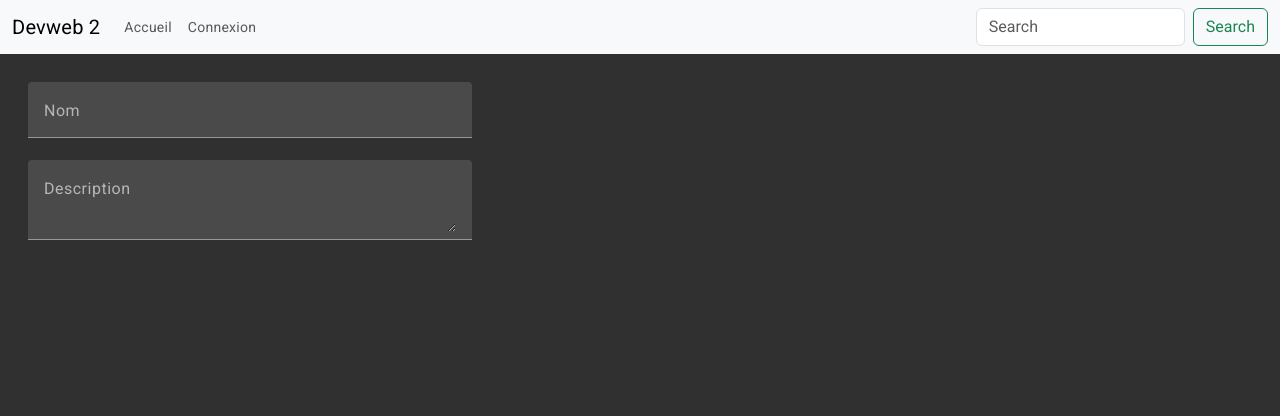
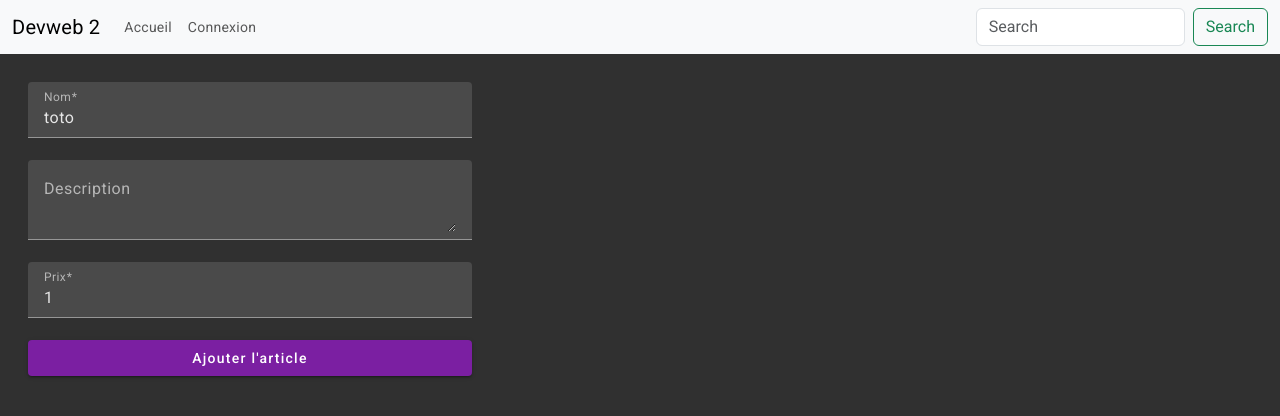
Before and after one commit to fbansept/devweb2_24, an Angular app: page /ajout-article in a window 1280 px wide. Shown: the top 416 px of the page. Built offline with nearby package versions, Linux system fonts and the light colour scheme.

Commit message:
validation

```diff
--- a/src/app/edit-article/edit-article.component.html
+++ b/src/app/edit-article/edit-article.component.html
@@ -1,13 +1,36 @@
-<form class="formulaire">
-
+<form class="formulaire" (ngSubmit)="onSubmit()" [formGroup]="formulaire">
   <mat-form-field>
     <mat-label>Nom</mat-label>
-    <input matInput placeholder="Ex : Expresso" />
+    <input matInput placeholder="Ex : Expresso" formControlName="nom" />
+
+    @if(formulaire.get('nom')?.hasError('required')) {
+    <mat-error>Le nom est obligatoire</mat-error>
+    } @if(formulaire.get('nom')?.hasError('minlength')) {
+    <mat-error>Le nom doit avoir 3 caractères minimum</mat-error>
+    } @if(formulaire.get('nom')?.hasError('maxlength')) {
+    <mat-error>Le nom doit avoir 100 caractères maximum</mat-error>
+    }
   </mat-form-field>
 
   <mat-form-field>
     <mat-label>Description</mat-label>
-    <textarea matInput placeholder="Ex : Description du café ..."></textarea>
+    <textarea
+      matInput
+      placeholder="Ex : Description du café ..."
+      formControlName="description"
+    ></textarea>
   </mat-form-field>
 
+  <mat-form-field>
+    <mat-label>Prix</mat-label>
+    <input [min]="prixMinimum" matInput type="number" formControlName="prix" />
+
+    @if(formulaire.get('prix')?.hasError('required')) {
+    <mat-error>Le prix est obligatoire</mat-error>
+    } @if(formulaire.get('prix')?.hasError('min')) {
+    <mat-error>Le prix doit être positif</mat-error>
+    }
+  </mat-form-field>
+
+  <button mat-raised-button color="primary">Ajouter l'article</button>
 </form>
--- a/src/app/edit-article/edit-article.component.ts
+++ b/src/app/edit-article/edit-article.component.ts
@@ -1,14 +1,61 @@
-import { Component } from '@angular/core';
+import { HttpClient, HttpClientModule } from '@angular/common/http';
+import { Component, inject } from '@angular/core';
+import {
+  FormBuilder,
+  FormGroup,
+  FormsModule,
+  ReactiveFormsModule,
+  Validators,
+} from '@angular/forms';
+import { MatButtonModule } from '@angular/material/button';
 import { MatFormFieldModule } from '@angular/material/form-field';
 import { MatInputModule } from '@angular/material/input';
 
 @Component({
   selector: 'app-edit-article',
   standalone: true,
-  imports: [MatInputModule, MatFormFieldModule],
+  imports: [
+    MatInputModule,
+    MatFormFieldModule,
+    MatButtonModule,
+    FormsModule,
+    ReactiveFormsModule,
+    HttpClientModule,
+  ],
   templateUrl: './edit-article.component.html',
-  styleUrl: './edit-article.component.scss'
+  styleUrl: './edit-article.component.scss',
 })
 export class EditArticleComponent {
+  prixMinimum: number = 0.01;
 
+  http: HttpClient = inject(HttpClient);
+  formBuilder: FormBuilder = inject(FormBuilder);
+
+  formulaire: FormGroup = this.formBuilder.group({
+    nom: [
+      'toto',
+      [Validators.required, Validators.minLength(3), Validators.maxLength(100)],
+    ],
+    description: ['', []],
+    prix: [1, [Validators.required, Validators.min(this.prixMinimum)]],
+  });
+
+  onSubmit() {
+    if (this.formulaire.valid) {
+      this.http
+        .post(
+          'http://localhost/backend-angular/ajout-article.php',
+          this.formulaire.value
+        )
+        .subscribe({
+          next: (resultat) => console.log(resultat),
+          error: (resultat) =>
+            alert(
+              resultat.error.message
+                ? resultat.error.message
+                : 'Erreur inconnue, contactez votre administrateur'
+            ),
+        });
+    }
+  }
 }
```
